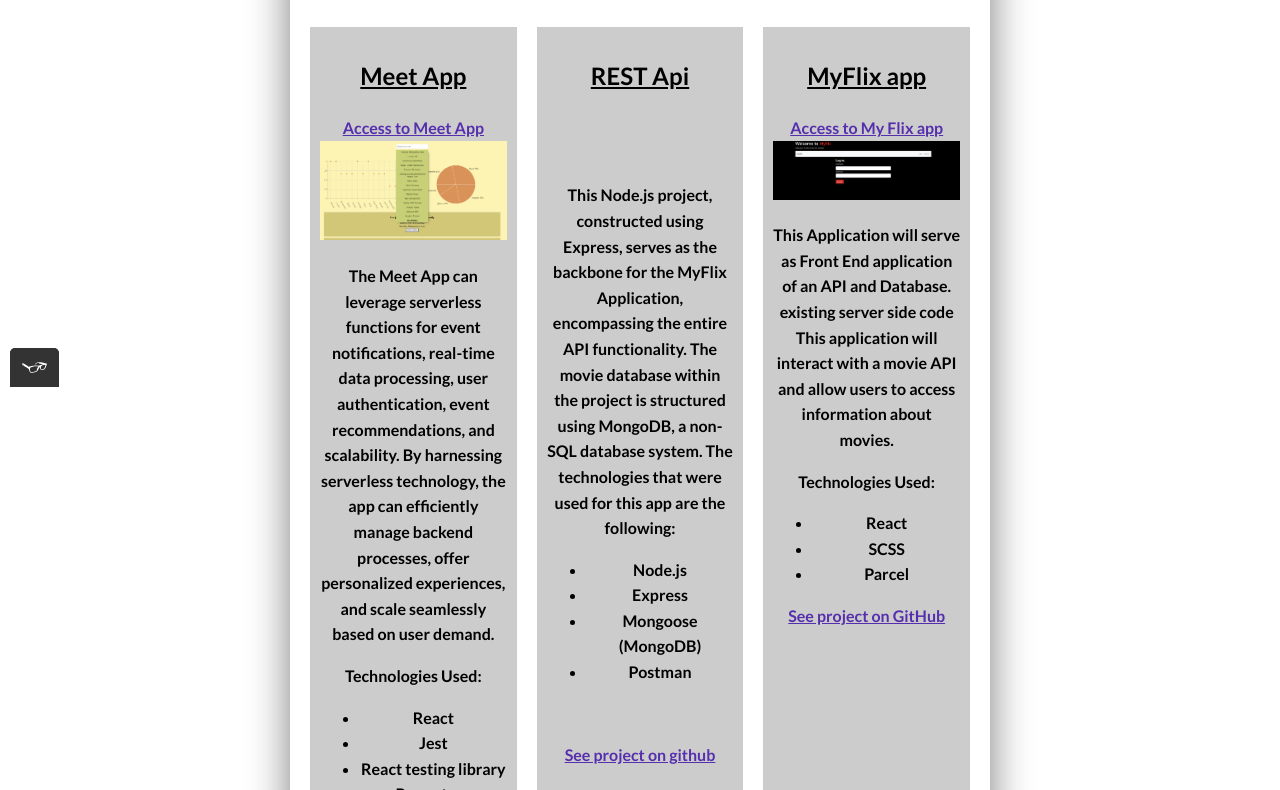
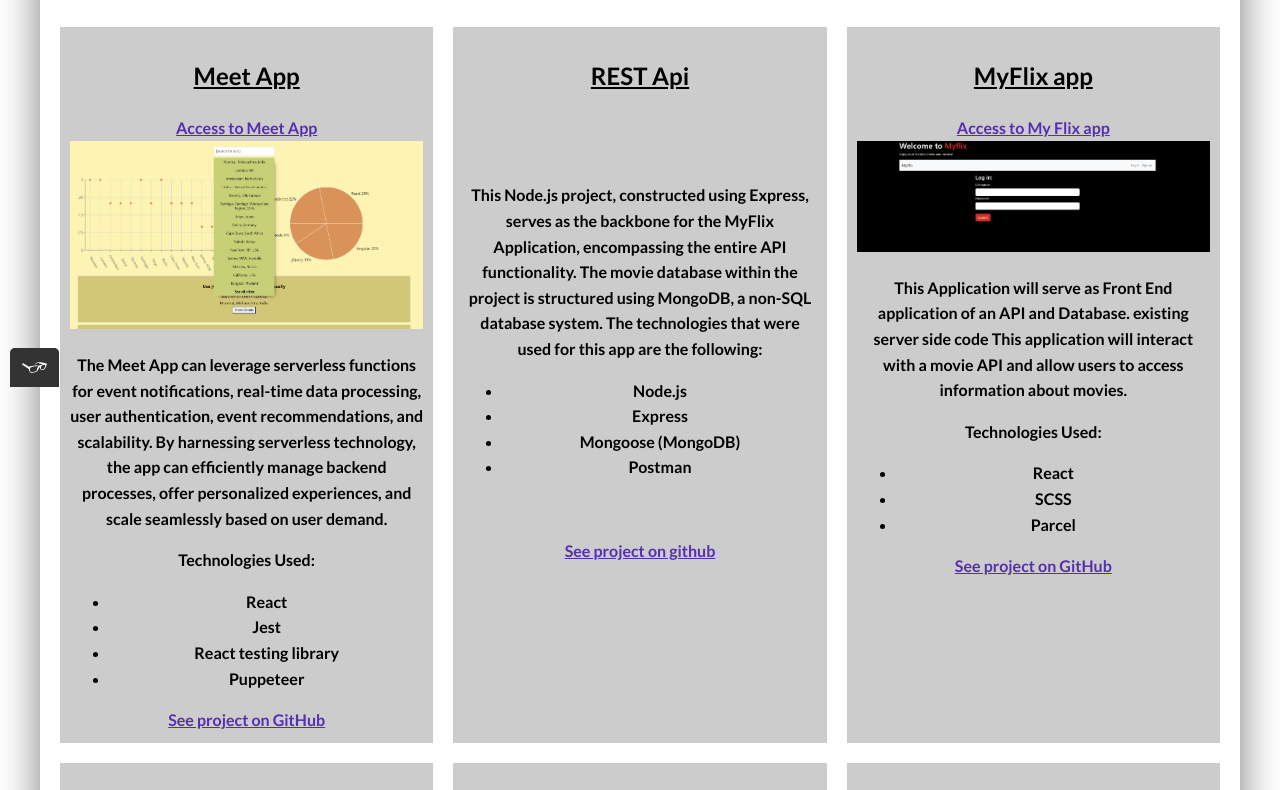
Before and after one commit to Brocal82/portfolio-website, a plain HTML site: page work.html in a window 1280 px wide. Shown: the part 413-1203 px from the top of the page. Drawn offline with nearby package versions, Linux system fonts and the light colour scheme.

Commit message:
increase max width about table

```diff
--- a/css/style.production.css
+++ b/css/style.production.css
@@ -150,7 +150,7 @@
 .main-work,
 .main-contact,
 .about-table {
-    max-width: 700px;
+    max-width: 1200px;
     margin: 0 auto;
     text-align: center;
 }
--- a/css/styles.css
+++ b/css/styles.css
@@ -166,7 +166,7 @@
 .main-work,
 .main-contact,
 .about-table {
-    max-width: 700px;
+    max-width: 1200px;
     margin: 0 auto;
     text-align: center;
 }
```
